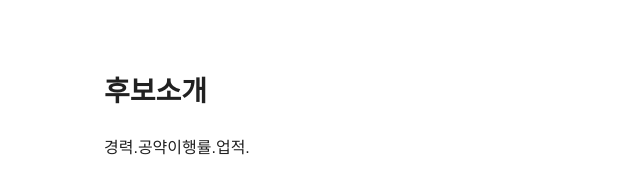
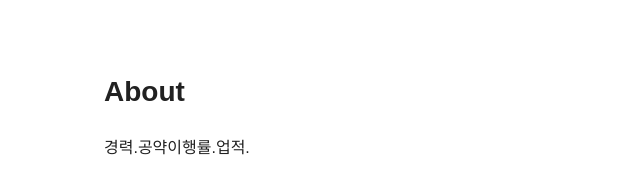
Before and after one commit to minseojang0407/devery_hompage, a plain HTML site: page index.html in a window 1280 px wide. Shown: the part 830-1024 px from the top of the page, 0-640 px from the left. Drawn offline with Linux system fonts and the light colour scheme; files whose address does not match are found by name.

Commit message:
Update index.html

```diff
--- a/index.html
+++ b/index.html
@@ -46,7 +46,7 @@
         <img src="./assets/card.png" alt="" />
       </div>
       <div class="col col--text">
-        <h2>후보소개</h2>
+        <h2>About</h2>
         <p>
           경력.공약이행률.업적.
         </p>
```
